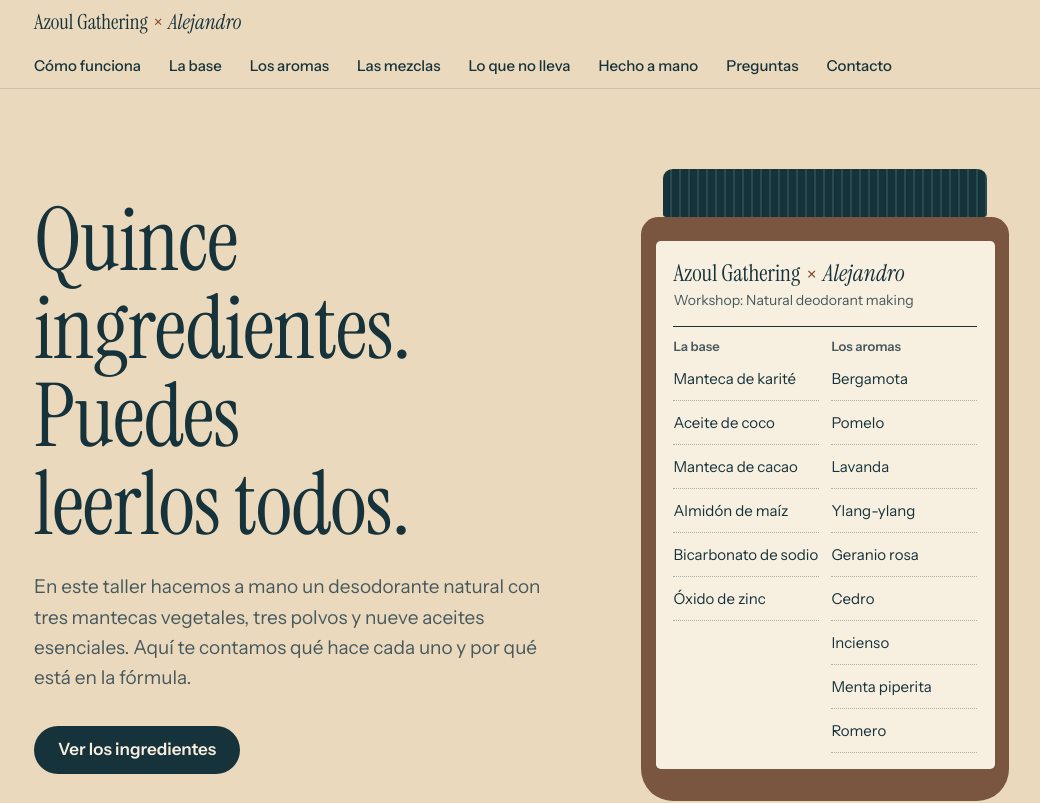
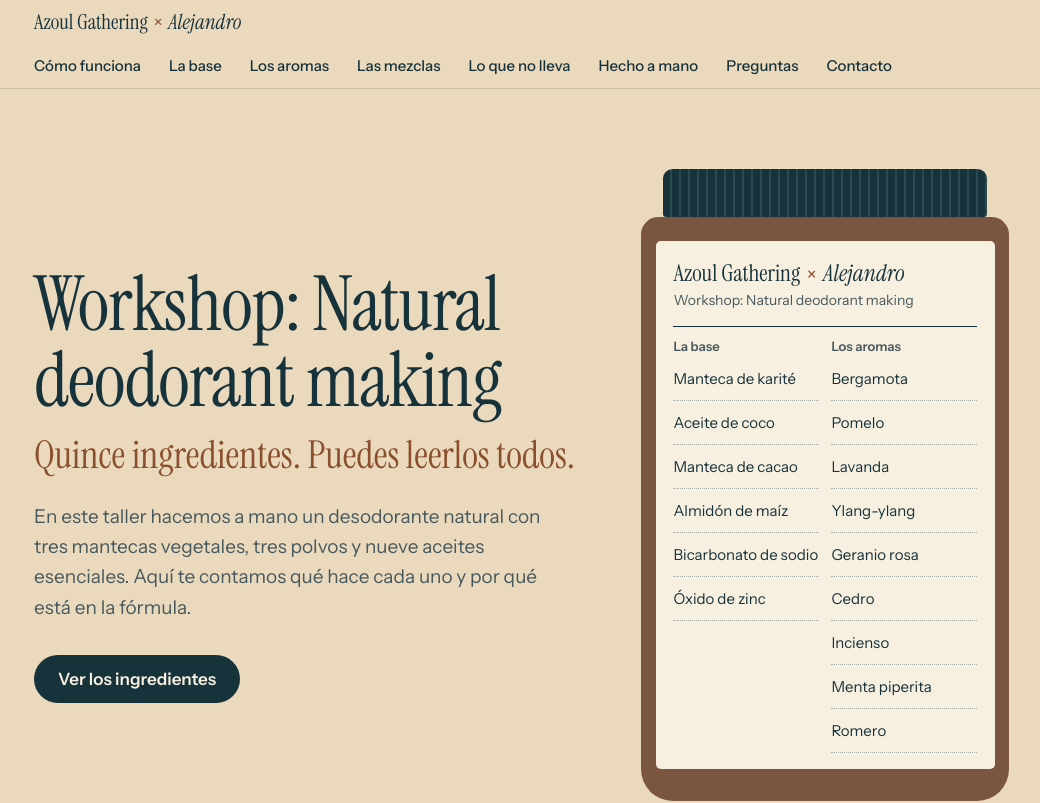
Before and after one commit to afmdev/azoul-workshop, a plain HTML site: page public/index.html in a window 1280 px wide. Shown: the top 803 px of the page, without its empty margins (110-1150 px from the left). Drawn offline with Linux system fonts and the light colour scheme.

Commit message:
Hero: workshop name as title, ingredient line as subtitle

```diff
--- a/public/index.html
+++ b/public/index.html
@@ -42,7 +42,7 @@
     font: 400 1.0625rem/1.6 var(--texto);
   }
   h1, h2, h3 { font-family: var(--display); font-weight: 400; line-height: 1.1; margin: 0; text-wrap: balance; }
-  h1 { font-size: clamp(2.9rem, 9vw, 5.5rem); letter-spacing: -0.01em; line-height: 1; }
+  h1 { font-size: clamp(2.6rem, 7.5vw, 4.75rem); letter-spacing: -0.01em; line-height: 1; }
   h2 { font-size: clamp(2.2rem, 6vw, 3.5rem); }
   h3 { font-size: 1.7rem; }
   p { margin: 0; max-width: 62ch; text-wrap: pretty; }
@@ -89,6 +89,7 @@
   .hero { padding-block: clamp(2.5rem, 7vw, 5rem) clamp(3.5rem, 9vw, 6rem); }
   .hero-rejilla { display: grid; gap: 3rem; align-items: center; }
   .hero p { font-size: 1.1875rem; margin-top: 1.5rem; color: var(--cacao-suave); max-width: 46ch; }
+  .hero p.subtitulo { font-family: var(--display); font-size: clamp(1.6rem, 4.5vw, 2.4rem); line-height: 1.15; color: var(--bergamota); margin-top: 0.9rem; max-width: none; }
   .boton {
     display: inline-flex; align-items: center; min-height: 48px; margin-top: 2rem; padding: 0 1.5rem;
     background: var(--cacao); color: var(--coco); border-radius: 999px;
@@ -274,7 +275,8 @@
   <section class="hero" id="inicio">
     <div class="contenedor hero-rejilla">
       <div>
-        <h1>Quince ingredientes. Puedes leerlos todos.</h1>
+        <h1>Workshop: Natural deodorant making</h1>
+        <p class="subtitulo">Quince ingredientes. Puedes leerlos todos.</p>
         <p>En este taller hacemos a mano un desodorante natural con tres mantecas vegetales, tres polvos y nueve aceites esenciales. Aquí te contamos qué hace cada uno y por qué está en la fórmula.</p>
         <a class="boton" href="#base">Ver los ingredientes</a>
       </div>
```
Also changed, not shown: 1 other file.
